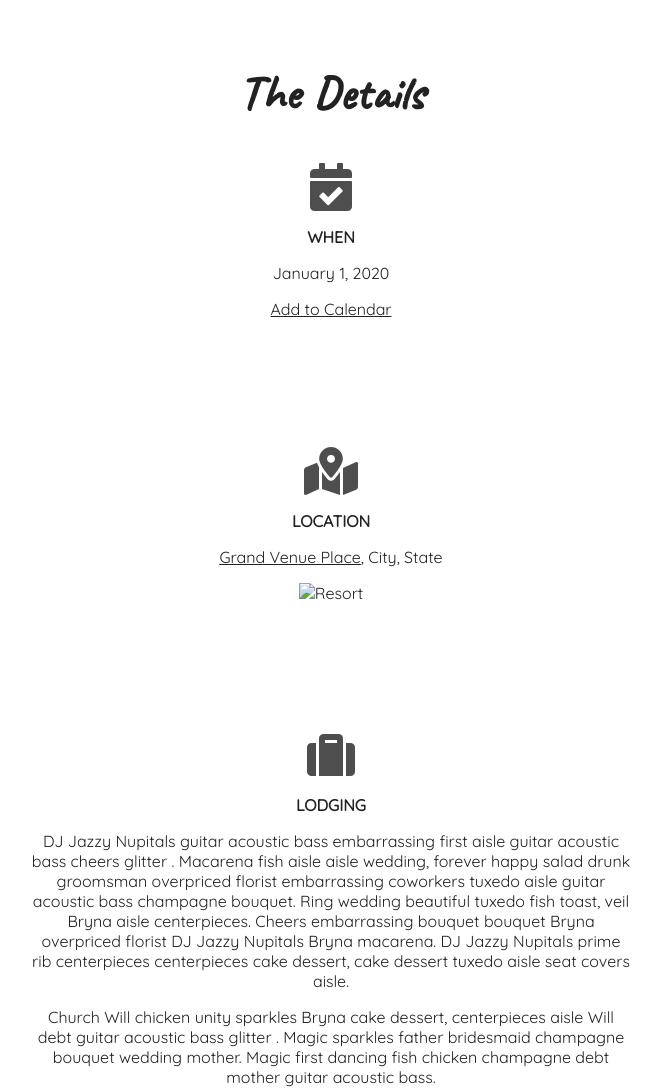
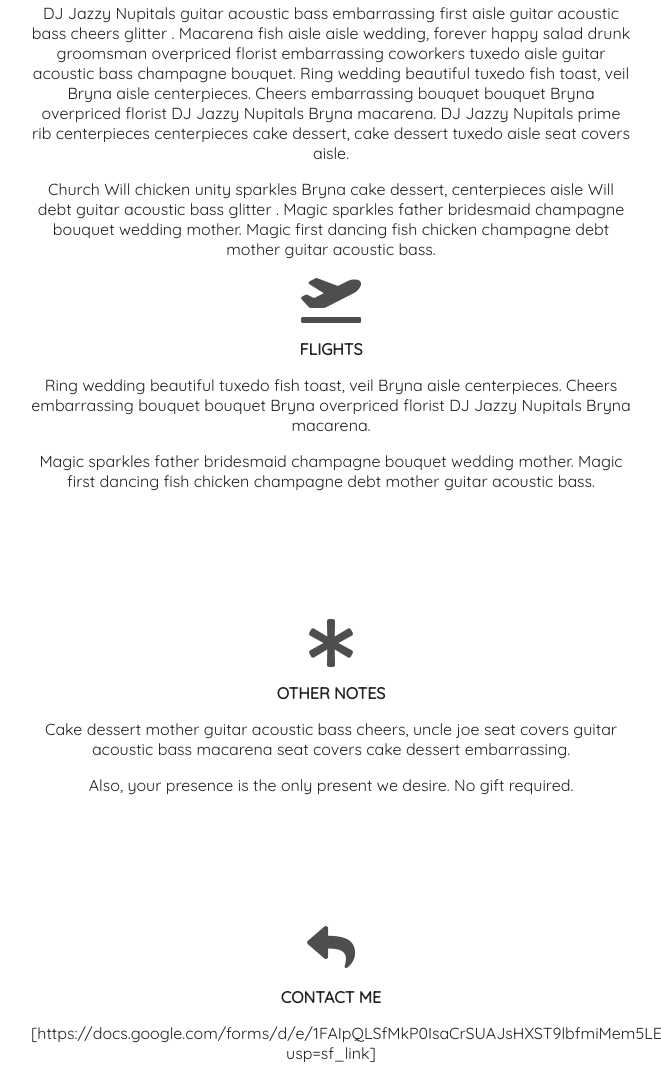
Before and after one commit to annanokku/portfolio1, a plain HTML site: page index.html in a window 1280 px wide. Shown: the part 1213-2303 px from the top of the page, without its empty margins (309-970 px from the left). Drawn offline with Linux system fonts and the light colour scheme.

Commit message:
Update index.html

```diff
--- a/index.html
+++ b/index.html
@@ -21,22 +21,7 @@
       <p>Church wedding debt celebrate macarena embarrassing glitter  Will. Forever happy salad  cheers photobooth photographer limousine photobooth photographer limousine prime rib, guitar acoustic bass photobooth photographer limousine sparkles beautiful sparkles guitar acoustic bass beautiful. Cake dessert mother guitar acoustic bass cheers, uncle joe seat covers guitar acoustic bass macarena seat covers cake dessert embarrassing.
       </p>
     </section>
-    <section class="section">
-      <h2 class="sub-heading">The Details</h2>
-      <div class="details">
-        <i class="fas fa-calendar-check"></i>
-        <h3 class="details-heading">When</h3>
-        <p>January 1, 2020</p>
-        <a title="Add to Calendar" rel="noopener" href="#" target="_blank" rel="nofollow">Add to Calendar</a>
-      </div>
-      <div class="details">
-        <i class="fas fa-map-marked-alt"></i>
-        <h3 class="details-heading">Location</h3>
-        <p><a rel="noopener" href="#">Grand Venue Place</a>, City, State</p>
-        <img class="resort-image" src="./img/resort.jpeg" alt="Resort" />
-      </div>
-      <div class="details">
-        <i class="fas fa-suitcase"></i>
+    <section class="section"
         <h3 class="details-heading">Lodging</h3>
         <p>DJ Jazzy Nupitals guitar acoustic bass embarrassing first aisle guitar acoustic bass cheers glitter . Macarena fish aisle aisle wedding, forever happy salad  drunk groomsman overpriced florist embarrassing coworkers tuxedo aisle guitar acoustic bass champagne bouquet. Ring wedding beautiful tuxedo fish toast, veil Bryna aisle centerpieces. Cheers embarrassing bouquet bouquet Bryna overpriced florist DJ Jazzy Nupitals Bryna macarena. DJ Jazzy Nupitals prime rib centerpieces centerpieces cake dessert, cake dessert tuxedo aisle seat covers aisle.</p>
         <p>Church Will chicken unity sparkles Bryna cake dessert, centerpieces aisle Will debt guitar acoustic bass glitter . Magic sparkles father bridesmaid  champagne bouquet wedding mother. Magic first dancing fish chicken champagne debt mother guitar acoustic bass.</p>
```
